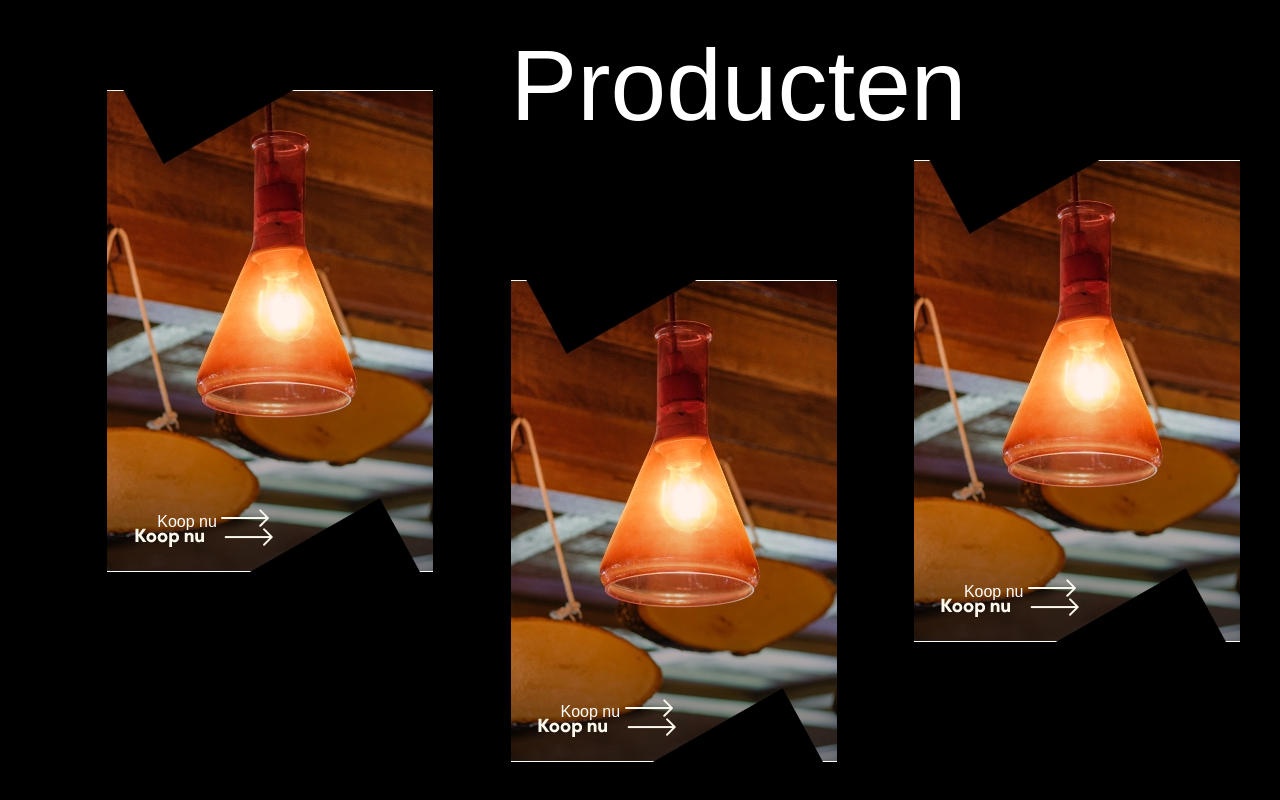
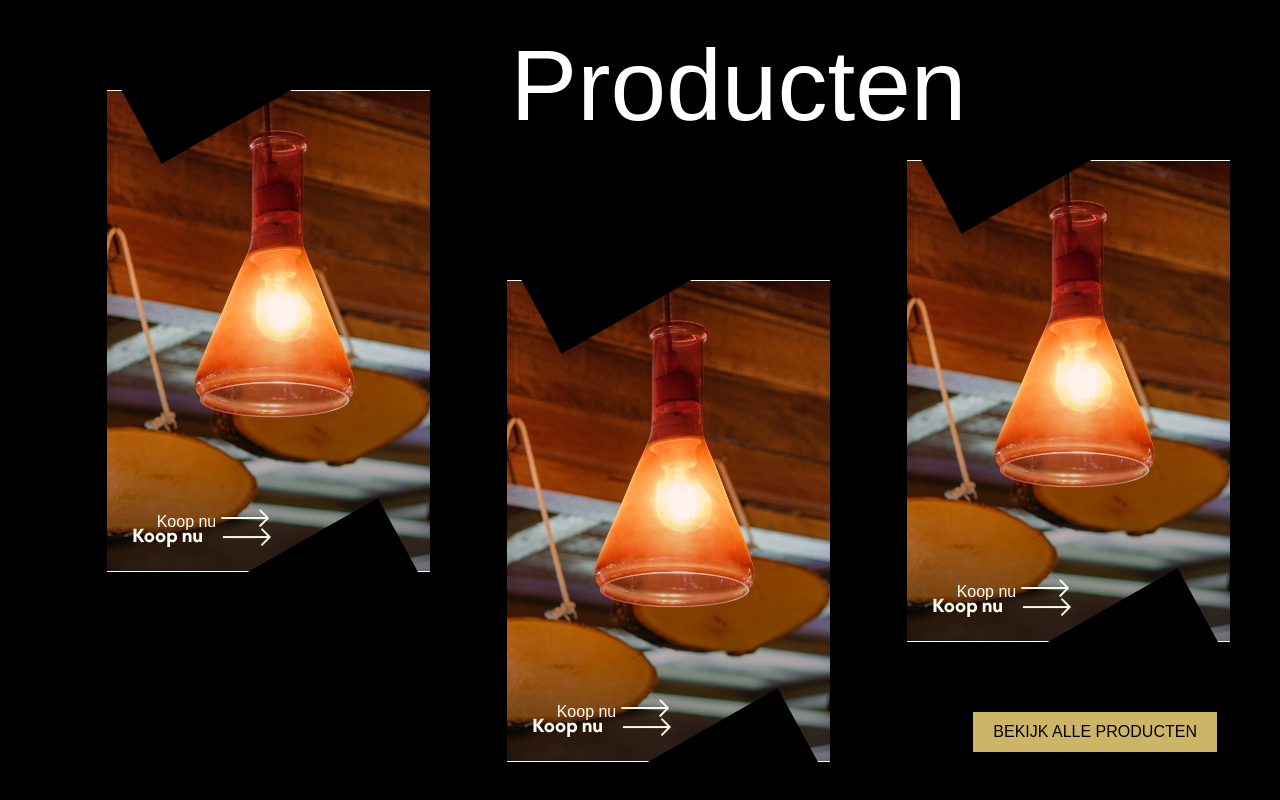
Before and after one commit to IassineIahaia/lightdesigngro, a website: page index.html in a window 1280 px wide. Shown: the part 3301-4101 px from the top of the page. Drawn offline with Linux system fonts and the light colour scheme; a web font is replaced by a local one.

Commit message:
creat button product

```diff
--- a/index.html
+++ b/index.html
@@ -77,6 +77,7 @@
       <div class="wrapper wrapper-product">
         <h1>Producten</h1>
         <div class="overview-products-items">
+
           <div class="overview-produc-item">
             <div class="overview-product-item-image cover-image">
               <img src="images/cms/product-1.jpg" alt="">
@@ -127,9 +128,10 @@
               </a>
             </div>
           </div>
-
-
+          <div class="btn-product">
+            <a href="#" class=" btn btn-brown">BEKIJK ALLE PRODUCTEN</a>
           </div>
+        </div>
       </div>
     </section>
 
--- a/sass/partials/_content.scss
+++ b/sass/partials/_content.scss
@@ -293,6 +293,13 @@
         margin-bottom: 25px;
       }
     }
+    .btn-product{
+      @include breakpoint-desktop-small{
+        margin-top: -50px;
+        @include grid-column-start(15);
+        @include grid-column-span(5);
+      }
+    }
   }
 }
 
```
Also changed, not shown: style.css, 1 other file.
